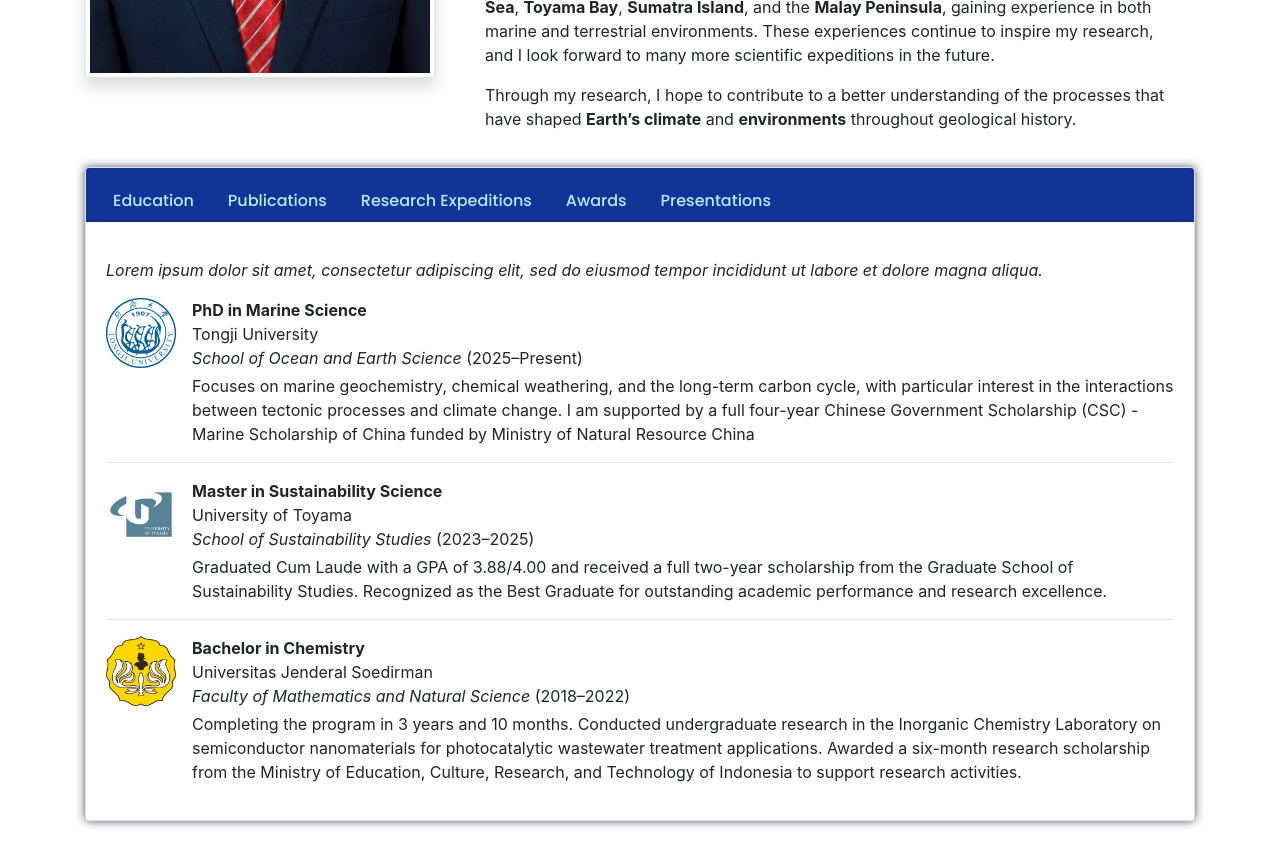
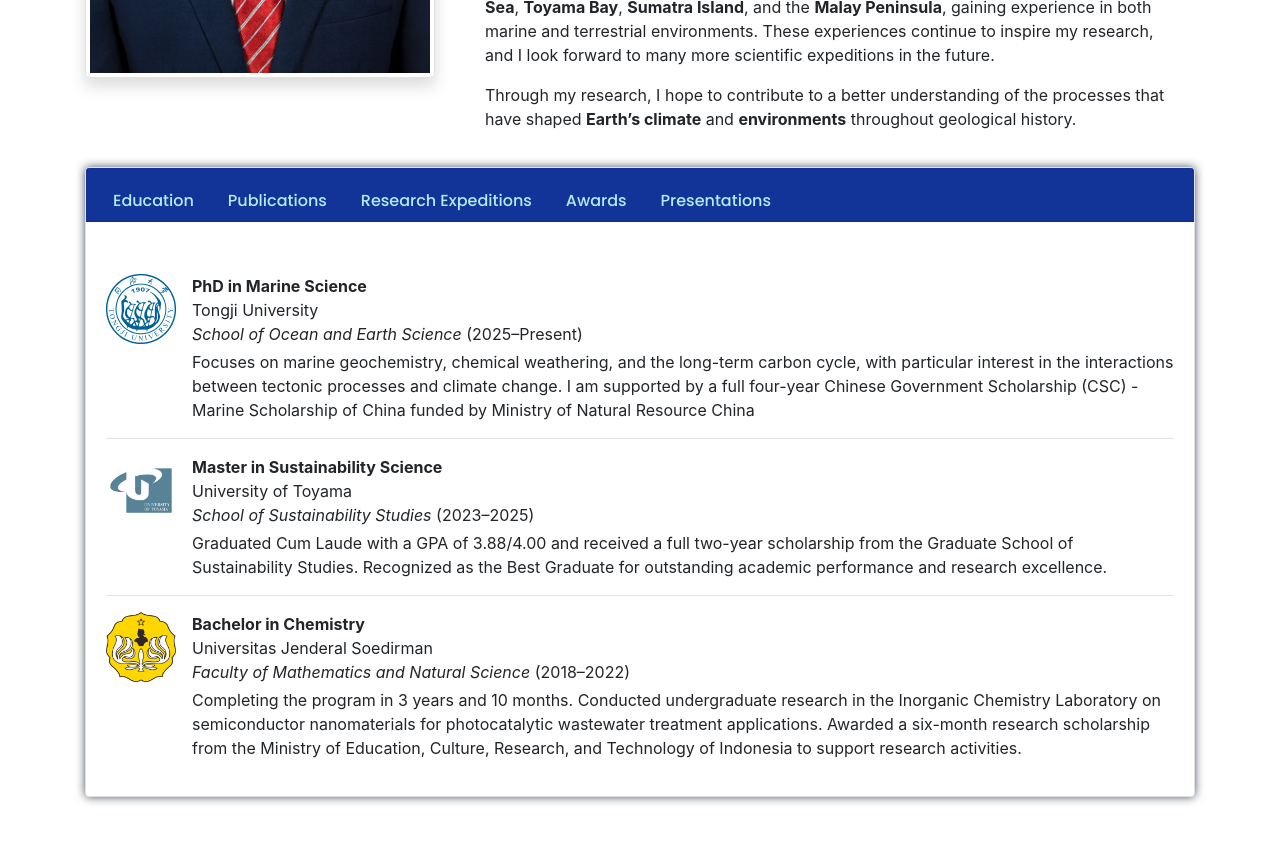
Before and after one commit to mhgta10/mhgta10.github.io, a Jekyll site: the page built from index.md, in a window 1280 px wide and 900 px high, scrolled down 539 px. Shown: the top 867 px of the window. Built offline with Jekyll 4.4.1, drawn with Linux system fonts in a browser that asks for light colours; nearby versions of some CDN libraries; comment, search, counter and statistics services are not loaded; our own code applies the rules of GitHub Pages for plain Markdown files.

Commit message:
Update sections.yml

```diff
--- a/_data/sections.yml
+++ b/_data/sections.yml
@@ -1,32 +1,27 @@
 - name: Education
   id: education
-  description: Lorem ipsum dolor sit amet, consectetur adipiscing elit, sed do eiusmod tempor incididunt ut labore et dolore magna aliqua.
   url: publications.html
   first: true
 
 - name: Publications
   id: publications
-  description: Lorem ipsum dolor sit amet, consectetur adipiscing elit, sed do eiusmod tempor incididunt ut labore et dolore magna aliqua.
   url: publications.html
   first: false
 
 - name: Research Expeditions
   id: expeditions
-  description: Oceanographic cruises, field campaigns, and marine research expeditions.
   content:
   url: expeditions.html
   first: false
 
 - name: Awards
   id: awards
-  description: Academic awards, scholarships, honors, and recognitions.
   content:
   url: awards.html
   first: false
 
 - name: Presentations
   id: presentations
-  description: Conference presentations, seminars, and academic talks.
   content:
   url: presentations.html
   first: false
```
